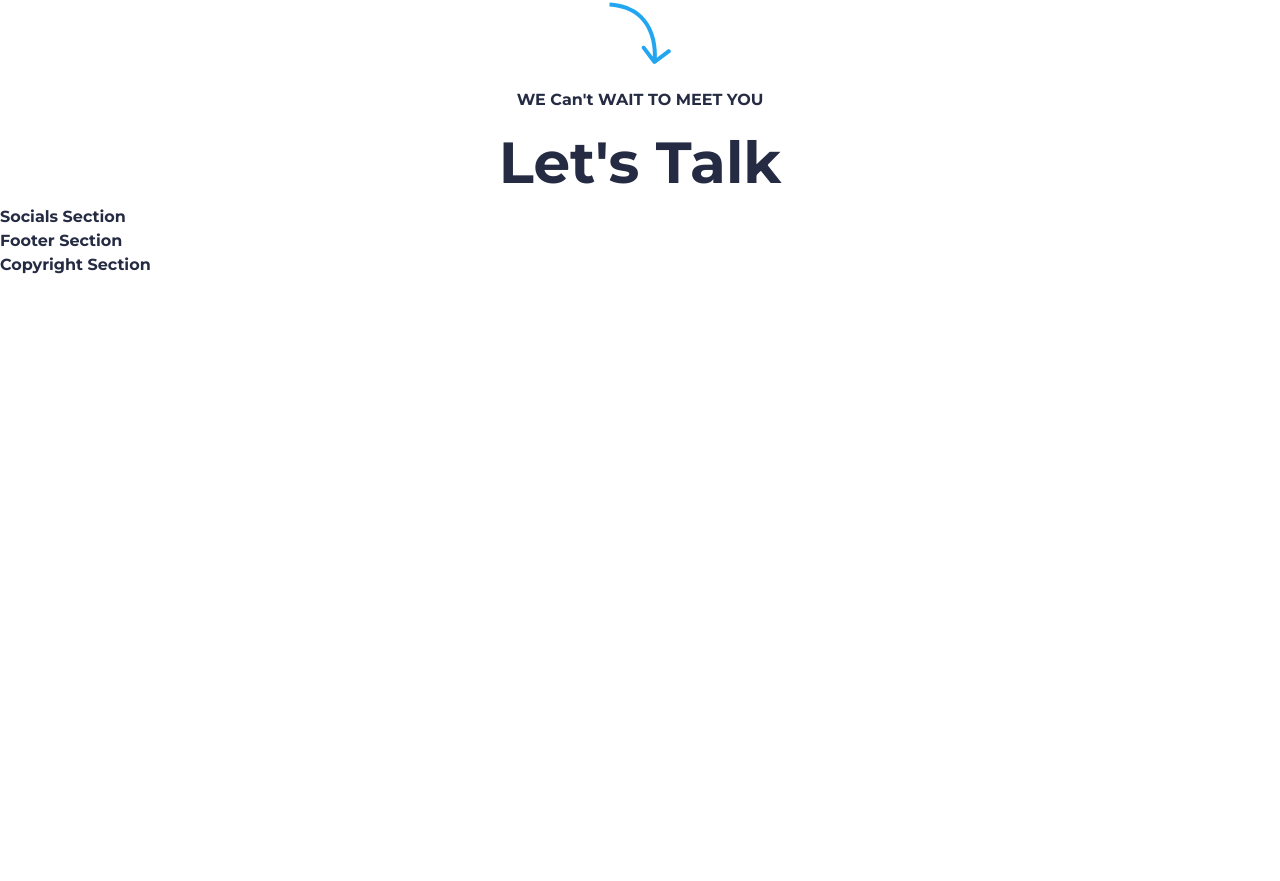
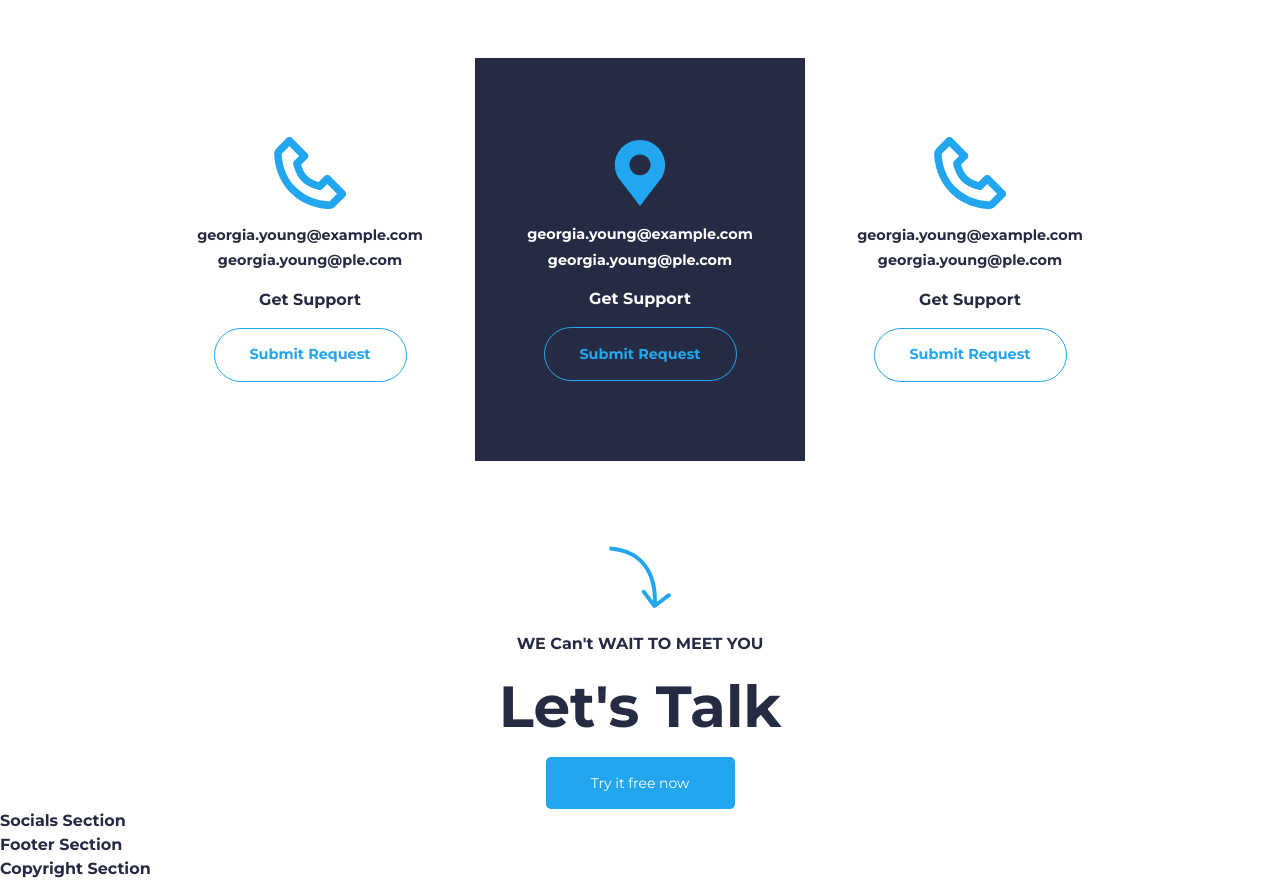
Before and after one commit to aleksi-svaridze/bandage, a React (Create React App) app: page / in a window 1280 px wide. Shown: the part 1058-1939 px from the top of the page. Before the commit the page ends 1335 px from the top, so only its background shows below. Built offline with nearby package versions, Linux system fonts and the light colour scheme.

Commit message:
Finished: Cards section

```diff
--- /dev/null
+++ b/src/components/contact/Card.js
@@ -0,0 +1,27 @@
+import Call from '../../icons/call-icon.svg';
+import Map from '../../icons/map-icon.svg';
+import Envelope from '../../icons/envelope-icon.svg';
+
+export const CardBlue = () => {
+    return (
+        <div className="card bg-blue-dark d-flex flex-column justify-content-center align-items-center rounded-0 border-0">
+            <img src={Map} alt="Call icon" className='w-72 mb-3' />
+            <p className='text-white mb-1 fs-14'>georgia.young@example.com</p>
+            <p className='text-white m-0 fs-14'>georgia.young@ple.com</p>
+            <p className='text-white my-3 text-capitalize'>get support</p>
+            <a href="/" className='btn btn-tertiary fs-14 fw-bold border-1 border-blue-light text-capitalize d-flex align-items-center justify-content-center text-blue-light'>submit request</a>
+        </div>
+    )
+}
+
+export const CardWhite = () => {
+    return (
+        <div className="card d-flex flex-column justify-content-center align-items-center rounded-0 border-0">
+            <img src={Call} alt="Call icon" className='w-72 mb-3' />
+            <p className='text-blue-dark mb-1 fs-14'>georgia.young@example.com</p>
+            <p className='text-blue-dark m-0 fs-14'>georgia.young@ple.com</p>
+            <p className='text-blue-dark my-3 text-capitalize'>get support</p>
+            <a href="/" className='btn btn-tertiary fs-14 fw-bold border-1 border-blue-light text-capitalize d-flex align-items-center justify-content-center text-blue-light'>submit request</a>
+        </div>
+    )
+}
--- a/src/components/contact/Cards.js
+++ b/src/components/contact/Cards.js
@@ -1,11 +1,27 @@
+import {CardBlue, CardWhite} from './Card';
 
-
-const Card = () => {
+const Cards = () => {
     return (
-        <div>
-            Card Section
+        <div className="container py-80 justify-content-center d-flex">
+            <div className="row gy-3 gy-md-0">
+                <div className="col-12 col-md-4 p-0 mx-auto">
+                    <div className='d-flex justify-content-center'>
+                        <CardWhite />
+                    </div>
+                </div>
+                <div className="col-12 col-md-4 p-0 mx-auto">
+                    <div className='d-flex justify-content-center'>
+                        <CardBlue />
+                    </div>
+                </div>
+                <div className="col-12 col-md-4 p-0 mx-auto">
+                    <div className='d-flex justify-content-center'>
+                        <CardWhite />
+                    </div>
+                </div>
+            </div>
         </div>
     )
 }
 
-export default Card;
+export default Cards;
--- a/src/components/contact/Contact.js
+++ b/src/components/contact/Contact.js
@@ -1,5 +1,5 @@
 import Title from './Title';
-import Card from "./Cards";
+import Cards from "./Cards";
 import Offer from "./Offer";
 
 
@@ -7,7 +7,7 @@ const Contact = () => {
     return (
         <>
             <Title />
-            <Card />
+            <Cards />
             <Offer />
         </>
     )
--- a/src/components/contact/Offer.js
+++ b/src/components/contact/Offer.js
@@ -5,7 +5,8 @@ const Offer = () => {
         <div className="container text-center">
             <img src={downArrow} alt="" />
             <p className="text-uppercase mt-4">we <span className="text-capitalize">Can't</span> wait to meet you</p>
-            <h1 className='fw-bold fs-58 text-capitalize'>Let's Talk</h1>
+            <h1 className='fw-bold fs-58 text-capitalize mb-3'>Let's Talk</h1>
+            <a href="/" className='btn btn-secondary bg-blue-light text-white border-0 d-inline-flex align-items-center justify-content-center'>Try it free now</a>
         </div>
     )
 }
--- a/src/styles/css/main.css
+++ b/src/styles/css/main.css
@@ -45,6 +45,10 @@ body {
   margin-top: 60px;
 }
 
+.py-80 {
+  padding: 20px 0 25px;
+}
+
 @media screen and (min-width: 992px) {
   .ms-115 {
     margin-left: 115px;
@@ -52,10 +56,16 @@ body {
   .mt-120 {
     margin-top: 120px;
   }
+  .py-80 {
+    padding: 60px 0 65px;
+  }
 }
 @media screen and (min-width: 1200px) {
   .my-4-5 {
     margin: 2.75rem 0;
+  }
+  .py-80 {
+    padding: 80px 0 85px;
   }
 }
 .fs-58 {
@@ -67,7 +77,7 @@ body {
 }
 
 .fs-14 {
-  font-size: 0.9rem;
+  font-size: 0.7rem;
 }
 
 @media screen and (min-width: 576px) {
@@ -87,6 +97,9 @@ body {
   }
 }
 @media screen and (min-width: 992px) {
+  .fs-14 {
+    font-size: 0.9rem;
+  }
   .fs-50 {
     font-size: 50px;
   }
@@ -100,11 +113,20 @@ body {
   width: 1.9rem;
 }
 
+.w-72 {
+  width: 72px;
+}
+
 .w-80 {
   width: 80%;
 }
 
+.border-blue-light {
+  border-color: #23A6F0;
+}
+
 .btn-primary {
+  font-family: "Montserrat", sans-serif !important;
   font-size: 14px !important;
   font-weight: 700 !important;
   line-height: 22px !important;
@@ -114,6 +136,33 @@ body {
   width: 214px;
 }
 
+.btn-secondary {
+  font-family: "Montserrat", sans-serif !important;
+  font-size: 14px !important;
+  line-height: 22px !important;
+  border-radius: 5px !important;
+  width: 189px;
+  height: 52px;
+}
+
+.btn-tertiary {
+  font-family: "Montserrat", sans-serif !important;
+  width: 193px;
+  height: 54px;
+  border-radius: 37px;
+}
+
+.card {
+  width: 95%;
+  height: 403px;
+}
+
+@media screen and (min-width: 576px) {
+  .card {
+    width: 330px;
+    height: 403px;
+  }
+}
 .navbar-brand {
   font-size: 24px;
   line-height: 32px;
--- a/src/styles/scss/main.scss
+++ b/src/styles/scss/main.scss
@@ -7,7 +7,9 @@
 @import './partials/utilities/fonts';
 @import './partials/utilities/flex';
 @import './partials/utilities/sizing';
+@import './partials/utilities/borders';
 
 @import './partials/components/btns';
+@import './partials/components/cards';
 
 @import './partials/layout/navbar';
--- a/src/styles/scss/partials/components/_btns.scss
+++ b/src/styles/scss/partials/components/_btns.scss
@@ -1,4 +1,5 @@
 .btn-primary {
+    font-family: 'Montserrat', sans-serif !important;
     font-size: 14px !important;
     font-weight: 700 !important;
     line-height: 22px !important;
@@ -7,3 +8,17 @@
     height: 52px;
     width: 214px;
 }
+.btn-secondary {
+    font-family: 'Montserrat', sans-serif !important;
+    font-size: 14px !important;
+    line-height: 22px !important;
+    border-radius: 5px !important;
+    width: 189px;
+    height: 52px;
+}
+.btn-tertiary {
+    font-family: 'Montserrat', sans-serif !important;
+    width: 193px;
+    height: 54px;
+    border-radius: 37px;
+}
--- /dev/null
+++ b/src/styles/scss/partials/components/_cards.scss
@@ -0,0 +1,10 @@
+.card {
+    width: 95%;
+    height: 403px;
+}
+@media screen and (min-width: 576px) {
+    .card {
+        width: 330px;
+        height: 403px;
+    }
+}
--- /dev/null
+++ b/src/styles/scss/partials/utilities/_borders.scss
@@ -0,0 +1,3 @@
+.border-blue-light {
+    border-color: $color-blue-light;
+}
--- a/src/styles/scss/partials/utilities/_fonts.scss
+++ b/src/styles/scss/partials/utilities/_fonts.scss
@@ -5,7 +5,7 @@
     font-size: 20px;
 }
 .fs-14 {
-    font-size: .9rem;
+    font-size: .7rem;
 }
 @media screen and (min-width: 576px) {
     .fs-58 {
@@ -24,6 +24,9 @@
     }
 }
 @media screen and (min-width: 992px) {
+    .fs-14 {
+        font-size: .9rem;
+    }
     .fs-50 {
         font-size: 50px;
     }
--- a/src/styles/scss/partials/utilities/_sizing.scss
+++ b/src/styles/scss/partials/utilities/_sizing.scss
@@ -1,5 +1,8 @@
 .w-30 {
     width: 1.9rem;
+}
+.w-72 {
+    width: 72px;
 }
 .w-80 {
     width: 80%;
--- a/src/styles/scss/partials/utilities/_spacing.scss
+++ b/src/styles/scss/partials/utilities/_spacing.scss
@@ -10,6 +10,9 @@
 .mt-120 {
     margin-top: 60px;
 }
+.py-80 {
+    padding: 20px 0 25px;
+}
 
 @media screen and (min-width: 992px) {
     .ms-115 {
@@ -18,10 +21,16 @@
     .mt-120 {
         margin-top: 120px;
     }
+    .py-80 {
+        padding: 60px 0 65px;
+    }
 }
 
 @media screen and (min-width: 1200px) {
     .my-4-5 {
         margin: 2.75rem 0;
     }
+    .py-80 {
+        padding: 80px 0 85px;
+    }
 }
```
Also changed, not shown: 1 other file (tests, documents, lock files or other folders).
